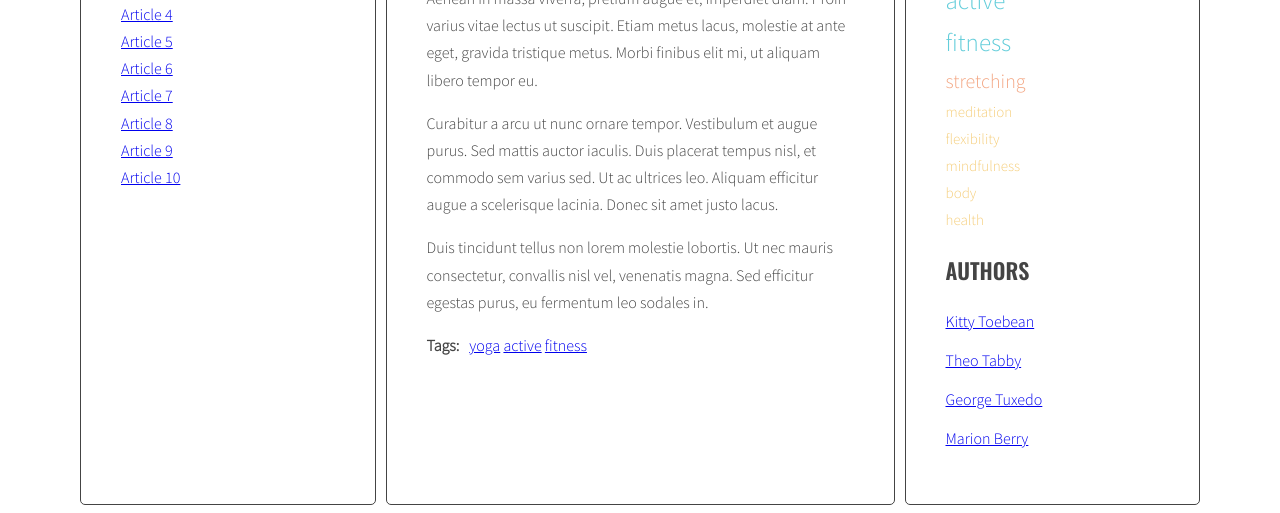
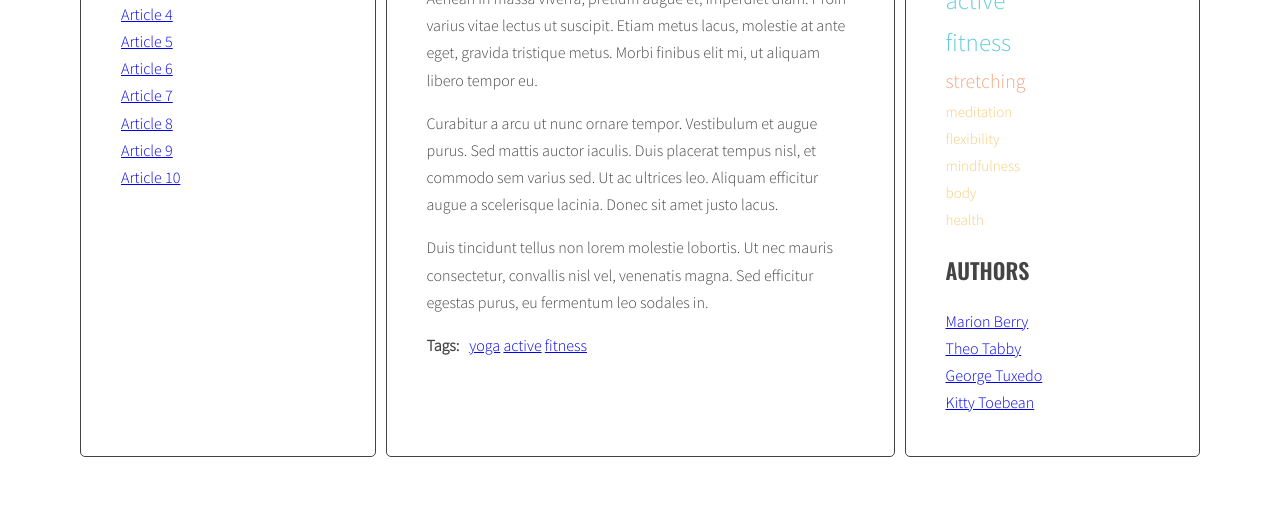
Before and after one commit to boratynskahanna/javascript-blog, a website: page index.html in a window 1280 px wide. Shown: the part 439-952 px from the top of the page. After the commit the page ends 904 px from the top, so only its background shows below. Drawn offline with nearby package versions, Linux system fonts and the light colour scheme.

Commit message:
Add author list and click handler for the list

```diff
--- a/index.html
+++ b/index.html
@@ -182,26 +182,7 @@
                         </ul>
                         <h2 class="section-title">Authors</h2>
                         <ul class="list authors">
-                            <li>
-                                <a href="#">
-                                    <span class="author-name">Kitty Toebean</span>
-                                </a>
-                            </li>
-                            <li>
-                                <a href="#">
-                                    <span class="author-name">Theo Tabby</span>
-                                </a>
-                            </li>
-                            <li>
-                                <a href="#">
-                                    <span class="author-name">George Tuxedo</span>
-                                </a>
-                            </li>
-                            <li>
-                                <a href="#">
-                                    <span class="author-name">Marion Berry</span>
-                                </a>
-                            </li>
+
                         </ul>
                     </aside>
                 </main>
--- a/js/script.js
+++ b/js/script.js
@@ -45,7 +45,8 @@ const optArticleSelector = '.post',
   optArticleAuthorSelector = '.post-author',
   optTagsListSelector = '.tags.list',
   optCloudClassCount = 5,
-  optCloudClassPrefix = 'tag-size-';
+  optCloudClassPrefix = 'tag-size-',
+  optAuthorsListSelector = '.authors.list';
 
 // Generate Title Links
 
@@ -281,6 +282,7 @@ const authorClickHandler = function(event) {
 const addClickListenersToAuthors = function() {
   /* find all links to tags */
   const authorLinks = document.querySelectorAll('.post-author a[href^="#tag-"]');
+  const authorLinksList = document.querySelectorAll('.authors.list a[href^="#tag-"]');
 
   /* START LOOP: for each link */
   for(let authorLink of authorLinks) {
@@ -288,11 +290,17 @@ const addClickListenersToAuthors = function() {
     authorLink.addEventListener('click', authorClickHandler)
   /* END LOOP: for each link */
   }
+  for(let authorLink of authorLinksList) {
+    authorLink.addEventListener('click', authorClickHandler)
+  }
 }
 
 // Generate Authors
 
 const generateAuthors = function() {
+  /* [NEW] create a new variable allAuthors with an empty array */
+  let allAuthors = [];
+
   /* find all articles */
   const articles = document.querySelectorAll(optArticleSelector);
 
@@ -309,12 +317,24 @@ const generateAuthors = function() {
     const authorTag = article.getAttribute('data-author');
 
     /* insert HTML of all the links into the tags wrapper */
-    const linkHTML = `<a href='#tag-${authorTag}'>${authorTag}</a>`;
+    const linkHTML = `<a href='#tag-${authorTag}'>${authorTag}</a><br>`;
     html = linkHTML;
     authorWrapper.innerHTML = html;
 
+    /* [NEW] check if this link is NOT already in allAuthors */
+    if(allAuthors.indexOf(linkHTML) == -1){
+      /* [NEW] add generated code to allAuthors array */
+      allAuthors.push(linkHTML);
+    }
+
   /* END LOOP: for every article: */
   }
+  /* [NEW] find list of authors in right column */
+  const authorList = document.querySelector('.authors');
+
+  /* [NEW] add html from allAuthors to authorList */
+  authorList.innerHTML = allAuthors.join(' ');
+
   addClickListenersToAuthors();
 };
 
```
